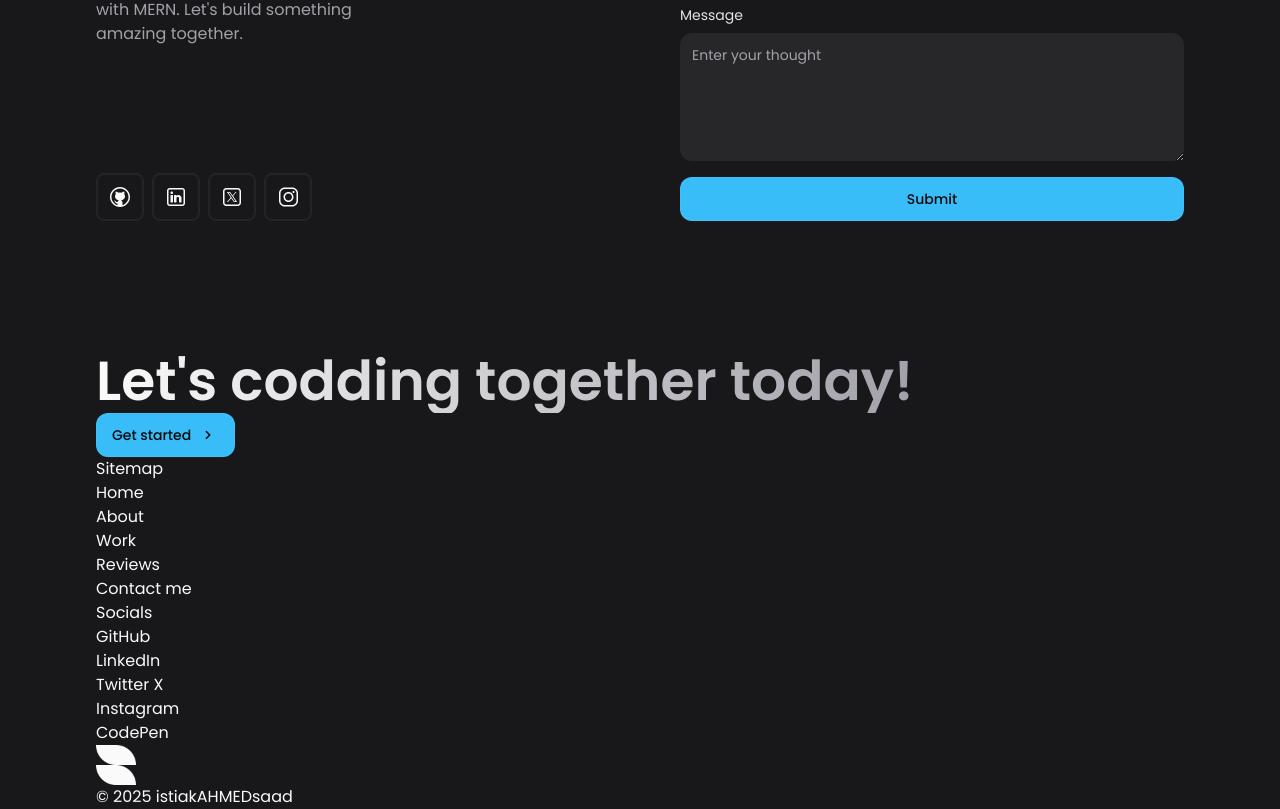
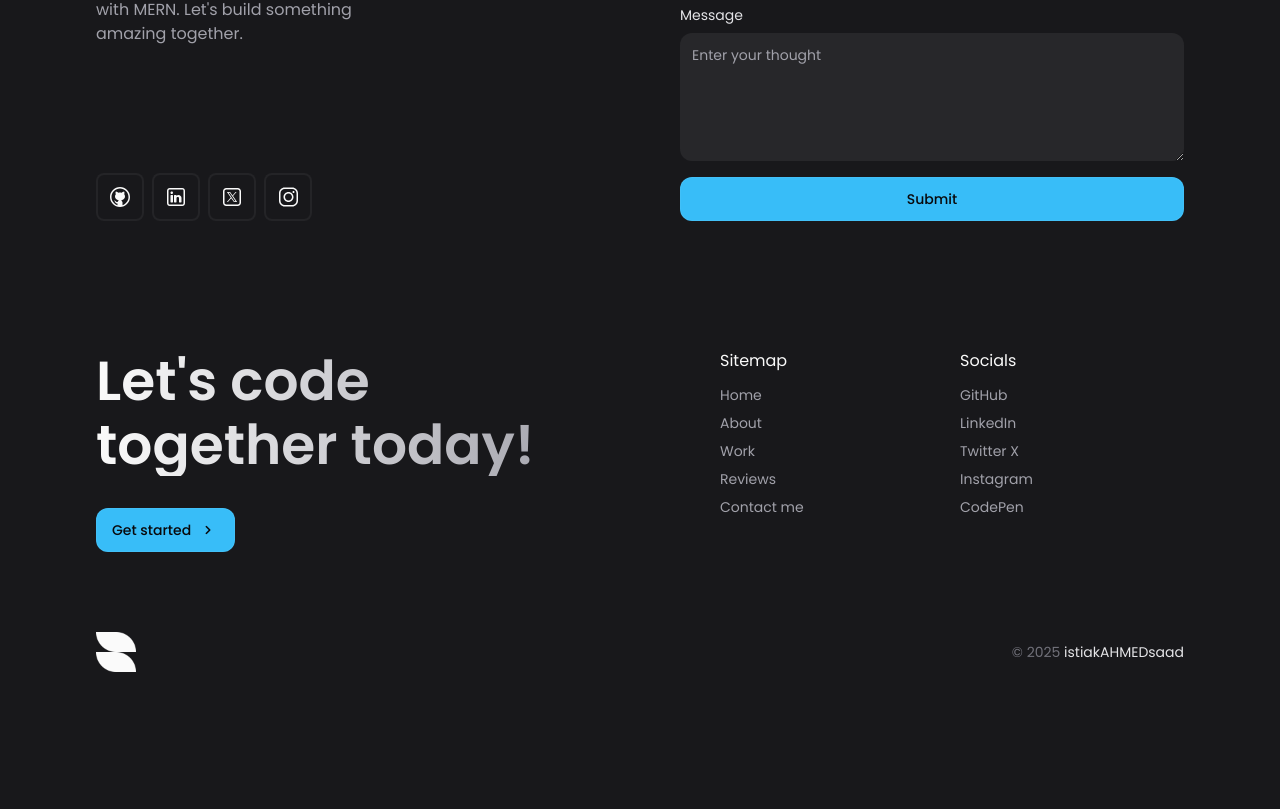
Before and after one commit to istiakAHMEDsaad/my-portfolio, a React (Vite) app: page / in a window 1280 px wide. Shown: the part 4148-4957 px from the top of the page. After the commit the page ends 4852 px from the top, so only its background shows below. Built offline with nearby package versions, Linux system fonts and the light colour scheme; no server answers.

Commit message:
done footer section

```diff
--- a/src/components/Footer.jsx
+++ b/src/components/Footer.jsx
@@ -56,33 +56,33 @@ const Footer = () => {
     <footer className="section">
         <div className="container">
 
-            <div className="">
-                <div className="">
-                    <h1 className="headline-1">Let&apos;s codding together today!</h1>
+            <div className="lg:grid lg:grid-cols-2">
+                <div className="mb-10">
+                    <h1 className="headline-1 mb-8 lg:max-w-[90%]">Let&apos;s code together today!</h1>
 
                     <ButtonPrimary href="mailto:istiakahmedsaad.official@gmail.com" label="Get started" icon="chevron_right" />
                 </div>
 
-                <div className="">
+                <div className="grid grid-cols-2 gap-4 lg:pl-20">
                     <div>
-                        <p className="">Sitemap</p>
+                        <p className="mb-2">Sitemap</p>
 
                         <ul>
                             {sitemap.map(({label, href}, idx)=>(
                                 <li key={idx}>
-                                    <a href={href} className="">{label}</a>
+                                    <a href={href} className="block text-sm text-zinc-400 py-1 transition-colors hover:text-zinc-200">{label}</a>
                                 </li>
                             ))}
                         </ul>
                     </div>
 
                     <div>
-                        <p className="">Socials</p>
+                        <p className="mb-2">Socials</p>
 
                         <ul>
                             {socials.map(({label, href}, idx)=>(
                                 <li key={idx}>
-                                    <a href={href} target="_blank" className="">{label}</a>
+                                    <a href={href} target="_blank" className="block text-sm text-zinc-400 py-1 transition-colors hover:text-zinc-200">{label}</a>
                                 </li>
                             ))}
                         </ul>
@@ -90,13 +90,13 @@ const Footer = () => {
                 </div>
             </div>
 
-            <div className="">
+            <div className="flex items-center justify-between pt-10 mb-8">
                 <a href="" className="">
                     <img src="/white.png" height={40} width={40} alt="logo" />
                 </a>
 
-                <p className="">
-                    &copy; 2025 <span className="">istiakAHMEDsaad</span>
+                <p className="text-zinc-500 text-sm">
+                    &copy; 2025 <span className="text-zinc-200">istiakAHMEDsaad</span>
                 </p>
             </div>
 
```
